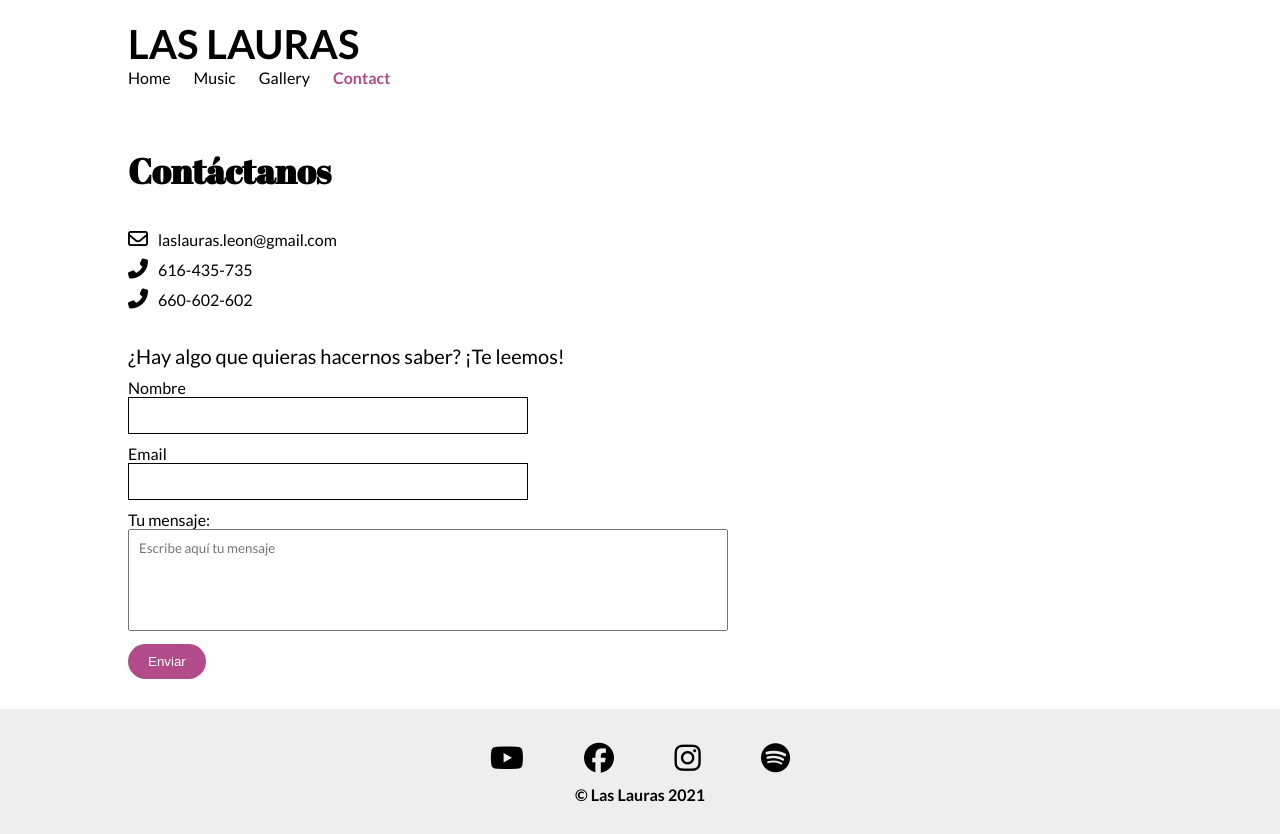
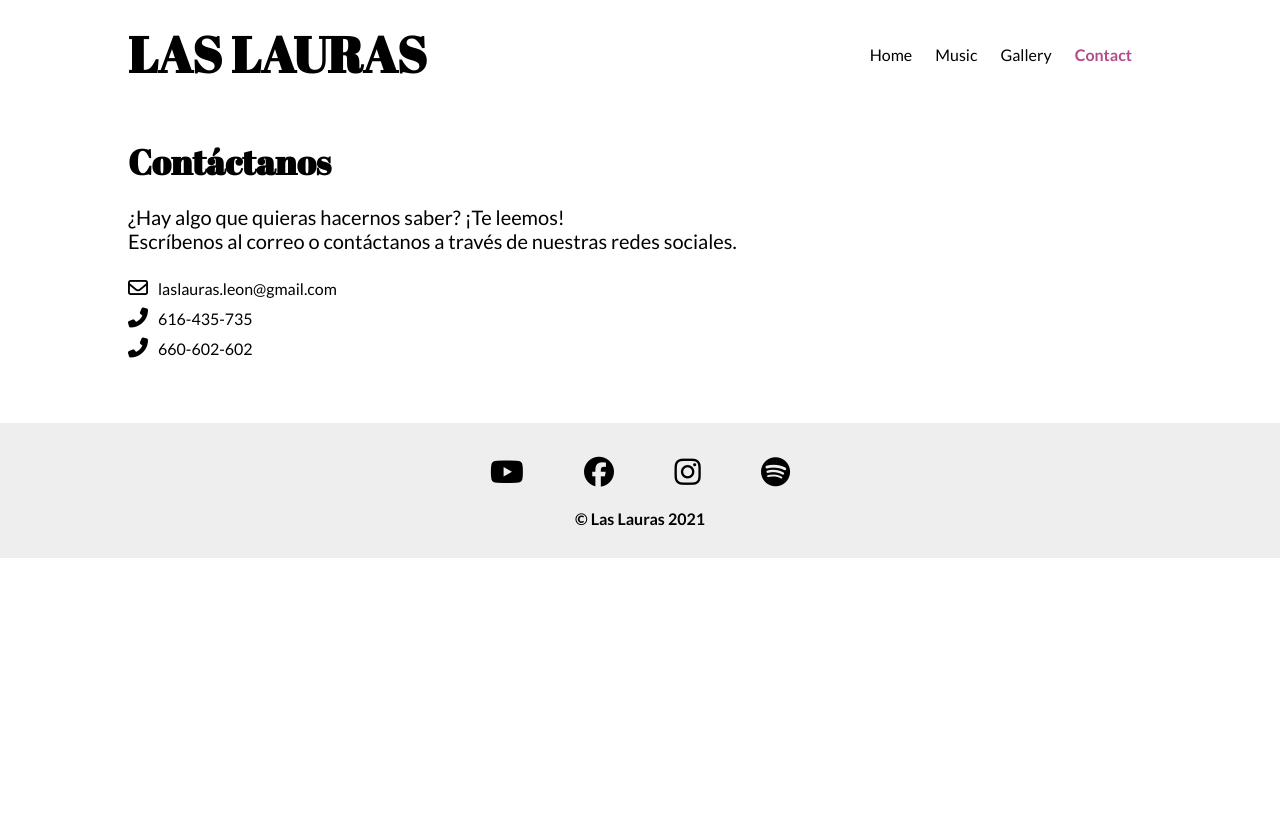
Before and after one commit to mcosme000/Las_Lauras, a plain HTML site: page pages/contact.html in a window 1280 px wide. After the commit the page ends 800 px from the top, so only its background shows below. Drawn offline with Linux system fonts and the light colour scheme; a web font is replaced by a local one.

Commit message:
july 15th changes

```diff
--- a/pages/contact.html
+++ b/pages/contact.html
@@ -16,7 +16,7 @@
       <div class="nav">
         <div class="nav-content container">
           <a href="/index.html">
-            <h1>Las Lauras</h1>
+            <h1 class="logo">Las Lauras</h1>
           </a>
           <nav class="nav-links">
             <a href="/index.html">Home</a>
@@ -31,6 +31,12 @@
     <main class="section container">
       <section class="contact-section">
         <h2 class="subtitle">Contáctanos</h2>
+        <p>¿Hay algo que quieras hacernos saber? ¡Te leemos!</p>
+        <p>
+          Escríbenos al correo o contáctanos a través de nuestras redes
+          sociales.
+        </p>
+
         <div class="contact">
           <ul>
             <li><i class="far fa-envelope"></i>laslauras.leon@gmail.com</li>
@@ -38,28 +44,6 @@
             <li><i class="fas fa-phone-alt"></i>660-602-602</li>
           </ul>
         </div>
-      </section>
-
-      <section class="contact-section">
-        <p>¿Hay algo que quieras hacernos saber? ¡Te leemos!</p>
-        <form class="contact-form">
-          <div>
-            <label for="name">Nombre</label>
-            <input class="name" id="name" />
-          </div>
-          <div>
-            <label for="email">Email</label>
-            <input class="email" id="email" />
-          </div>
-          <label for="mensaje">Tu mensaje:</label>
-          <textarea
-            placeholder="Escribe aquí tu mensaje"
-            cols="30"
-            rows="5"
-            class="mensaje"
-          ></textarea>
-          <input type="submit" value="Enviar" class="form-btn" id="submit" />
-        </form>
       </section>
     </main>
 
--- a/src/base/_globalstyles.scss
+++ b/src/base/_globalstyles.scss
@@ -47,3 +47,7 @@
 img {
   width: 100%;
 }
+
+.text-detail {
+  font-weight: $bold;
+}
--- a/src/base/_structure.scss
+++ b/src/base/_structure.scss
@@ -19,6 +19,6 @@
 }
 
 .subtitle {
-  padding: 1rem 0;
+  margin-bottom: 2rem;
   font-family: $secondaryFont;
 }
--- a/src/layout/_footer.scss
+++ b/src/layout/_footer.scss
@@ -11,7 +11,7 @@ footer {
 }
 
 .copyright {
-  margin-top: 1rem;
+  margin-top: 2rem;
 }
 
 .social {
--- a/src/layout/_gallery.scss
+++ b/src/layout/_gallery.scss
@@ -32,7 +32,6 @@ OVERLAY STYLES
 }
 
 .overlayCont {
-  background: yellow;
   height: 80%;
   width: 90%;
   margin: 0 auto;
--- a/src/layout/_header.scss
+++ b/src/layout/_header.scss
@@ -23,18 +23,18 @@
   z-index: 3;
 
   .nav-content {
-    @media (min-width: 768px) {
-      .nav-content {
-        display: flex;
-        justify-content: space-between;
-        align-items: center;
-      }
+    @include tablet {
+      display: flex;
+      justify-content: space-between;
+      align-items: center;
     }
 
-    h1 {
-      color: $black;
-      font-weight: $semibold;
+    .logo {
+      font-family: $secondaryFont;
       text-transform: uppercase;
+      @include tablet {
+        font-size: 5rem;
+      }
     }
 
     .nav-links {
```
Also changed, not shown: index.html (+7 -6 lines), pages/gallery.html (+1 -1 lines), pages/music.html (+1 -1 lines), src/app.css, 2 other files.
